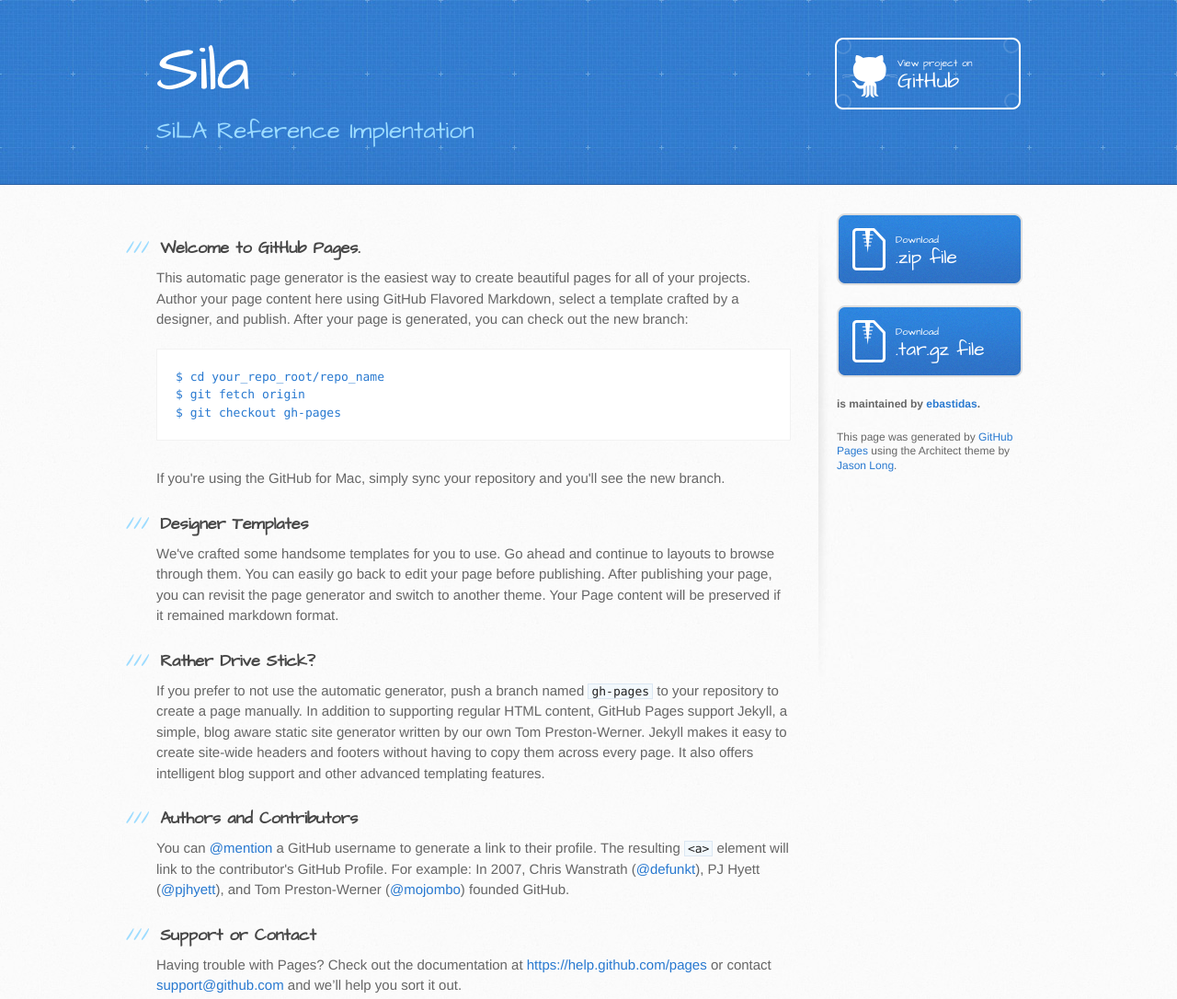
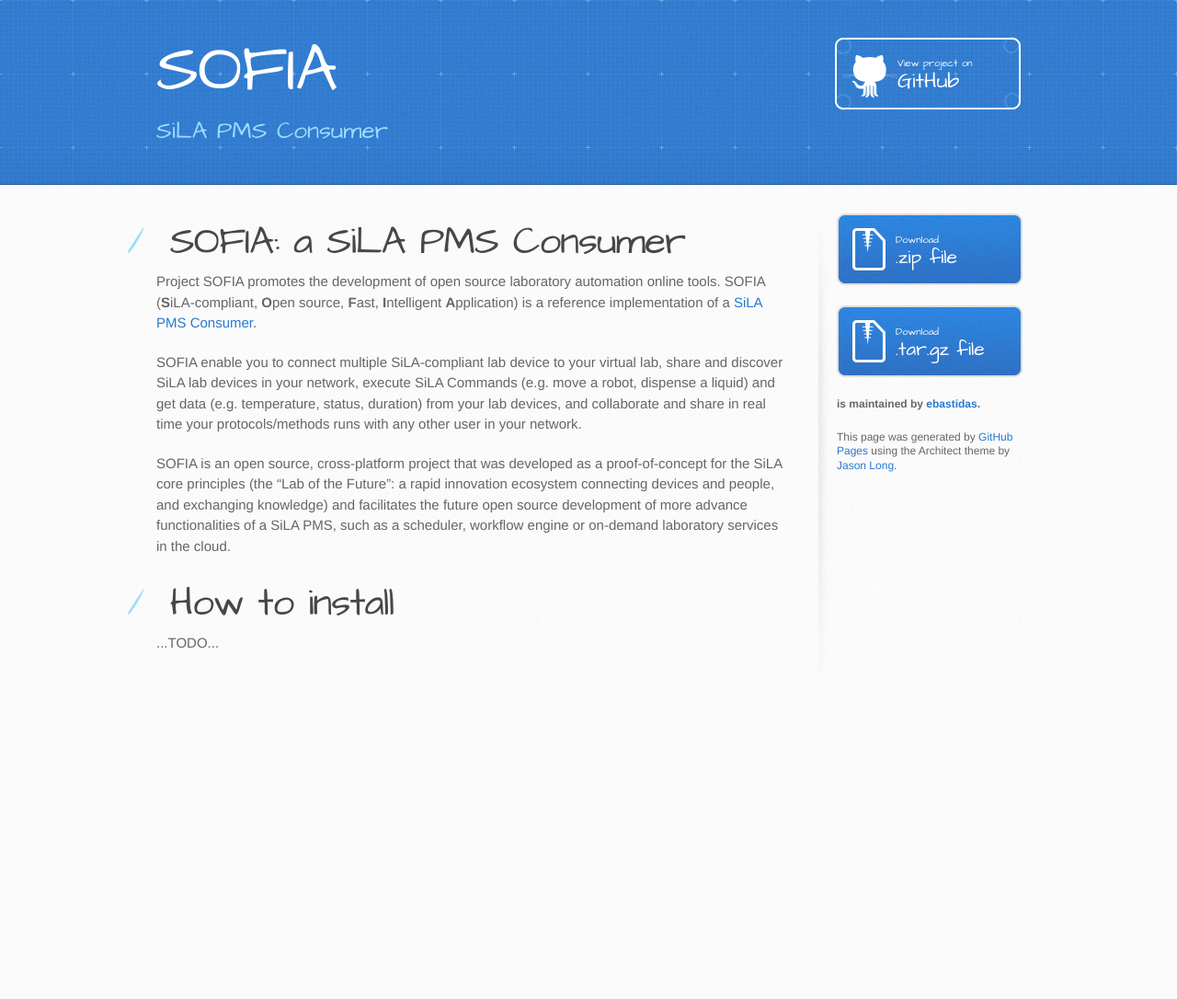
Before and after one commit to ebastidas/sofia-sila-pms, a plain HTML site: page index.html in a window 1280 px wide. Shown: the whole page at 92% size. After the commit the page ends 800 px from the top, so only its background shows below. Drawn offline with Linux system fonts and the light colour scheme.

```diff
--- a/index.html
+++ b/index.html
@@ -13,65 +13,47 @@
     <script src="//html5shiv.googlecode.com/svn/trunk/html5.js"></script>
     <![endif]-->
 
-    <title>Sila by ebastidas</title>
+    <title>SOFIA by ebastidas</title>
   </head>
 
   <body>
     <header>
       <div class="inner">
-        <h1>Sila</h1>
-        <h2>SiLA Reference Implentation</h2>
-        <a href="https://github.com/ebastidas/sila" class="button"><small>View project on</small> GitHub</a>
+        <h1>SOFIA</h1>
+        <h2>SiLA PMS Consumer</h2>
+        <a href="https://github.com/ebastidas/sofia-sila-pms" class="button"><small>View project on</small> GitHub</a>
       </div>
     </header>
 
     <div id="content-wrapper">
       <div class="inner clearfix">
         <section id="main-content">
-          <h3>
-<a id="welcome-to-github-pages" class="anchor" href="#welcome-to-github-pages" aria-hidden="true"><span class="octicon octicon-link"></span></a>Welcome to GitHub Pages.</h3>
+          <h1>
+<a id="sofia-a-sila-pms-consumer" class="anchor" href="#sofia-a-sila-pms-consumer" aria-hidden="true"><span class="octicon octicon-link"></span></a>SOFIA: a SiLA PMS Consumer</h1>
 
-<p>This automatic page generator is the easiest way to create beautiful pages for all of your projects. Author your page content here using GitHub Flavored Markdown, select a template crafted by a designer, and publish. After your page is generated, you can check out the new branch:</p>
+<p>Project SOFIA promotes the development of open source laboratory automation online tools. SOFIA (<b>S</b>iLA-compliant, <b>O</b>pen source, <b>F</b>ast, <b>I</b>ntelligent <b>A</b>pplication) is a reference implementation of a <a href="http://www.sila-standard.org/standards/pms/">SiLA PMS Consumer</a>. </p>
 
-<pre><code>$ cd your_repo_root/repo_name
-$ git fetch origin
-$ git checkout gh-pages
-</code></pre>
+<p>SOFIA enable you to connect multiple SiLA-compliant lab device to your virtual lab, share and discover SiLA lab devices in your network, execute SiLA Commands (e.g. move a robot, dispense a liquid) and get data (e.g. temperature, status, duration) from your lab devices, and collaborate and share in real time your protocols/methods runs with any other user in your network.</p>
 
-<p>If you're using the GitHub for Mac, simply sync your repository and you'll see the new branch.</p>
+<p>SOFIA is an open source, cross-platform project that was developed as a proof-of-concept for the SiLA core principles (the “Lab of the Future”: a rapid innovation ecosystem connecting devices and people, and exchanging knowledge) and facilitates the future open source development of more advance functionalities of a SiLA PMS, such as a scheduler, workflow engine or on-demand laboratory services in the cloud.</p>
 
-<h3>
-<a id="designer-templates" class="anchor" href="#designer-templates" aria-hidden="true"><span class="octicon octicon-link"></span></a>Designer Templates</h3>
+<h1>
+<a id="how-to-install" class="anchor" href="#how-to-install" aria-hidden="true"><span class="octicon octicon-link"></span></a>How to install</h1>
 
-<p>We've crafted some handsome templates for you to use. Go ahead and continue to layouts to browse through them. You can easily go back to edit your page before publishing. After publishing your page, you can revisit the page generator and switch to another theme. Your Page content will be preserved if it remained markdown format.</p>
-
-<h3>
-<a id="rather-drive-stick" class="anchor" href="#rather-drive-stick" aria-hidden="true"><span class="octicon octicon-link"></span></a>Rather Drive Stick?</h3>
-
-<p>If you prefer to not use the automatic generator, push a branch named <code>gh-pages</code> to your repository to create a page manually. In addition to supporting regular HTML content, GitHub Pages support Jekyll, a simple, blog aware static site generator written by our own Tom Preston-Werner. Jekyll makes it easy to create site-wide headers and footers without having to copy them across every page. It also offers intelligent blog support and other advanced templating features.</p>
-
-<h3>
-<a id="authors-and-contributors" class="anchor" href="#authors-and-contributors" aria-hidden="true"><span class="octicon octicon-link"></span></a>Authors and Contributors</h3>
-
-<p>You can <a href="https://github.com/blog/821" class="user-mention">@mention</a> a GitHub username to generate a link to their profile. The resulting <code>&lt;a&gt;</code> element will link to the contributor's GitHub Profile. For example: In 2007, Chris Wanstrath (<a href="https://github.com/defunkt" class="user-mention">@defunkt</a>), PJ Hyett (<a href="https://github.com/pjhyett" class="user-mention">@pjhyett</a>), and Tom Preston-Werner (<a href="https://github.com/mojombo" class="user-mention">@mojombo</a>) founded GitHub.</p>
-
-<h3>
-<a id="support-or-contact" class="anchor" href="#support-or-contact" aria-hidden="true"><span class="octicon octicon-link"></span></a>Support or Contact</h3>
-
-<p>Having trouble with Pages? Check out the documentation at <a href="https://help.github.com/pages">https://help.github.com/pages</a> or contact <a href="mailto:support@github.com">support@github.com</a> and we’ll help you sort it out.</p>
+<p>...TODO...</p>
         </section>
 
         <aside id="sidebar">
-          <a href="https://github.com/ebastidas/sila/zipball/master" class="button">
+          <a href="https://github.com/ebastidas/sofia-sila-pms/zipball/master" class="button">
             <small>Download</small>
             .zip file
           </a>
-          <a href="https://github.com/ebastidas/sila/tarball/master" class="button">
+          <a href="https://github.com/ebastidas/sofia-sila-pms/tarball/master" class="button">
             <small>Download</small>
             .tar.gz file
           </a>
 
-          <p class="repo-owner"><a href="https://github.com/ebastidas/sila"></a> is maintained by <a href="https://github.com/ebastidas">ebastidas</a>.</p>
+          <p class="repo-owner"><a href="https://github.com/ebastidas/sofia-sila-pms"></a> is maintained by <a href="https://github.com/ebastidas">ebastidas</a>.</p>
 
           <p>This page was generated by <a href="https://pages.github.com">GitHub Pages</a> using the Architect theme by <a href="https://twitter.com/jasonlong">Jason Long</a>.</p>
         </aside>
```
Also changed, not shown: params.json (+1 -1 lines).
